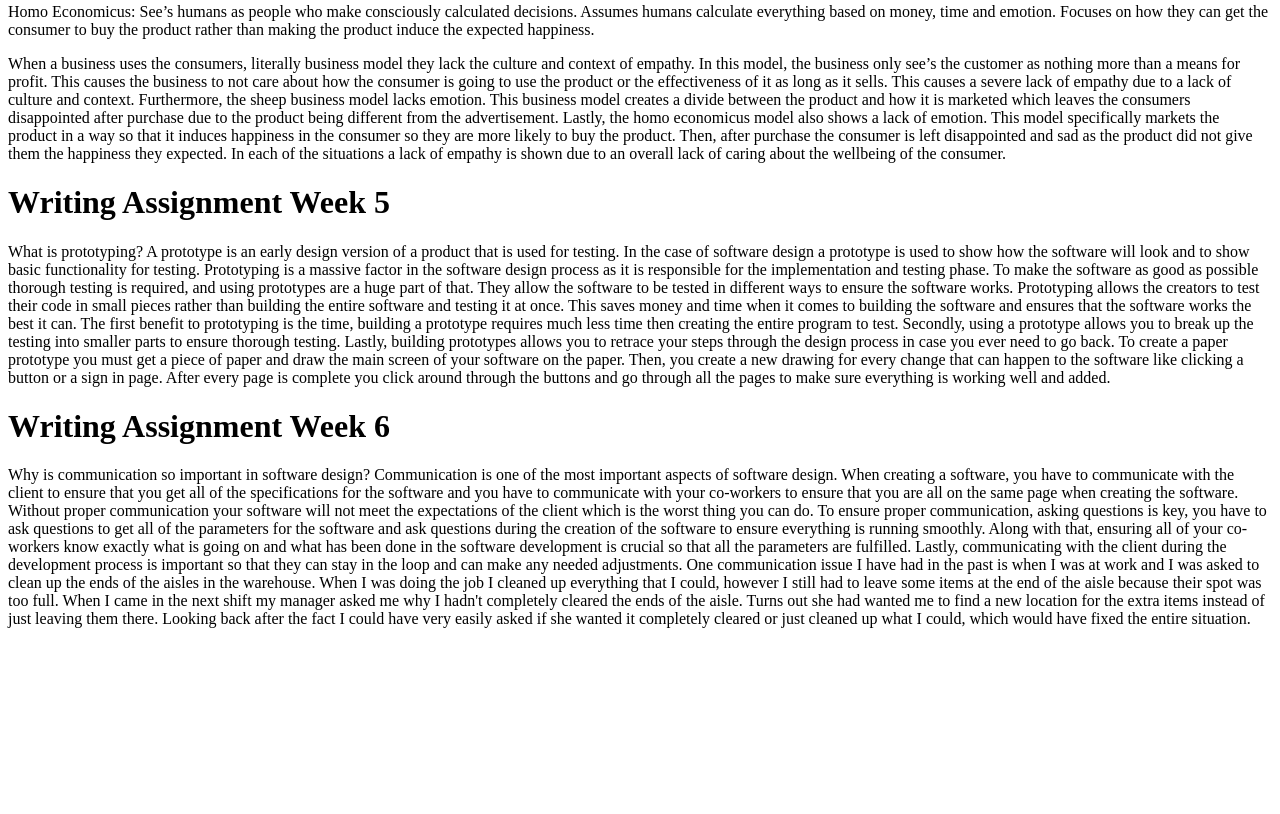
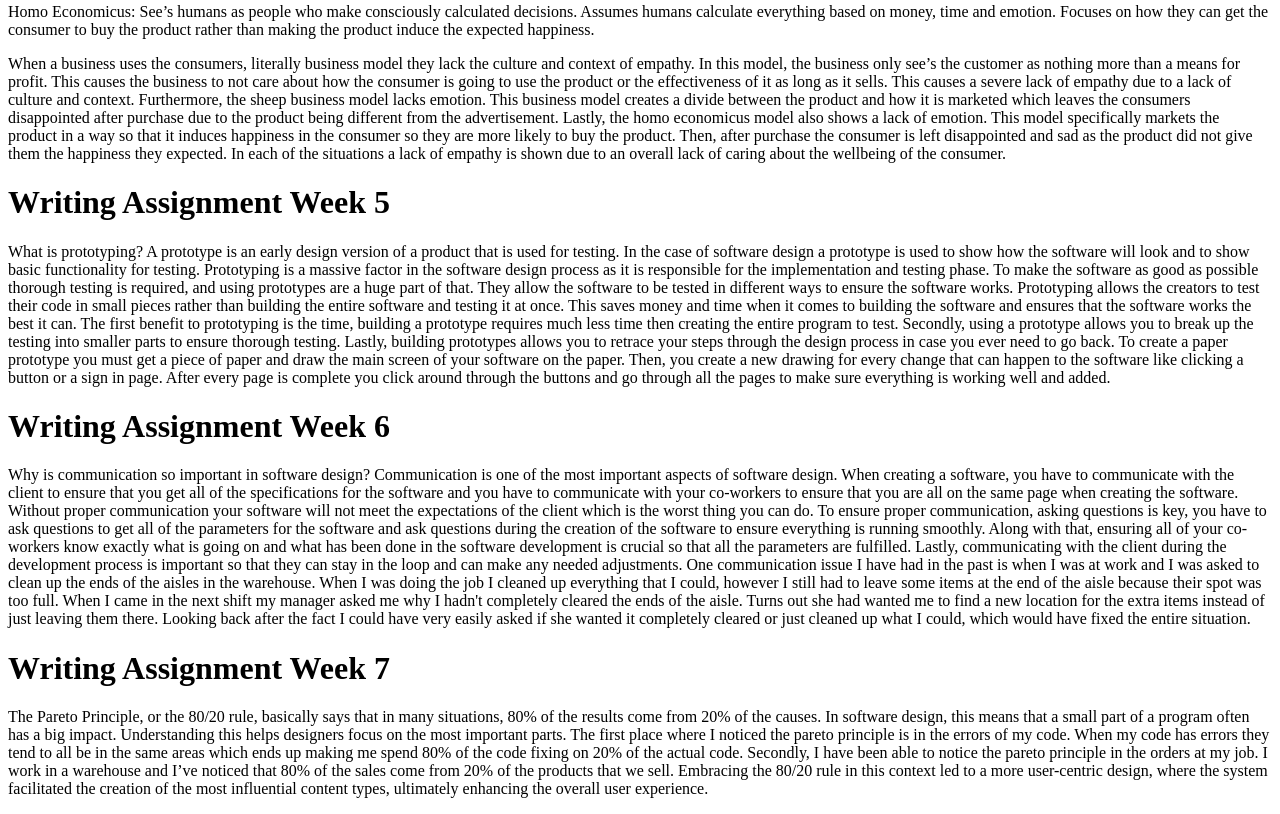
Before and after one commit to sambell58422/studious-train, a plain HTML site: page index.html in a window 1280 px wide. Shown: the part 1039-1853 px from the top of the page. Before the commit the page ends 1683 px from the top, so only its background shows below. Drawn offline with Linux system fonts and the light colour scheme.

Commit message:
Update index.html

```diff
--- a/index.html
+++ b/index.html
@@ -123,6 +123,21 @@ cleared or just cleaned up what I could, which would have fixed the entire situa
 
 </p>
 
+<h1>Writing Assignment Week 7</h1>
+  <p>
+
+
+The Pareto Principle, or the 80/20 rule, basically says that in many situations, 80% of the results come from 20% of the causes.
+In software design, this means that a small part of a program often has a big impact. Understanding this helps designers focus on the most
+important parts. The first place where I noticed the pareto principle is in the errors of my code. When my code has errors they tend to all
+be in the same areas which ends up making me spend 80% of the code fixing on 20% of the actual code. Secondly, I have been able to notice
+the pareto principle in the orders at my job. I work in a warehouse and I’ve noticed that 80% of the sales come from 20% of the products that
+we sell. Embracing the 80/20 rule in this context led to a more user-centric design, where the system facilitated the creation of the most
+influential content types, ultimately enhancing the overall user experience.
+
+
+</p>
+
 </body>
 
 </html>
```
